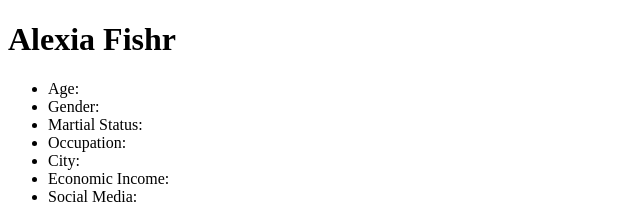
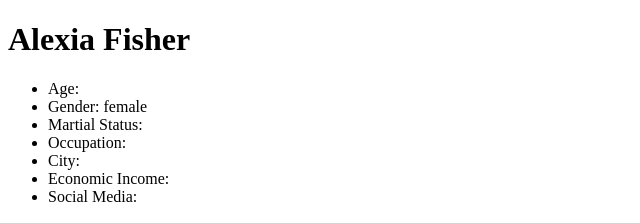
Before and after one commit to lambert-chan/lab04_repo, a plain HTML site: page personaTwo.html in a window 1280 px wide. Shown: the top 223 px of the page, 0-640 px from the left. Drawn offline with Linux system fonts and the light colour scheme.

Commit message:
added gender to female

```diff
--- a/personaTwo.html
+++ b/personaTwo.html
@@ -2,14 +2,14 @@
 <html lang="en" dir="ltr">
   <head>
     <meta charset="utf-8">
-    <title>Alexia Fish</title>
+    <title>Alexia Fisher</title>
   </head>
   <body>
-    <h1>Alexia Fishr</h1>
+    <h1>Alexia Fisher</h1>
     <div>
       <ul>
         <li> Age: </li>
-        <li> Gender: </li>
+        <li> Gender: female</li>
         <li> Martial Status: </li>
         <li> Occupation: </li>
         <li> City: </li>
```
